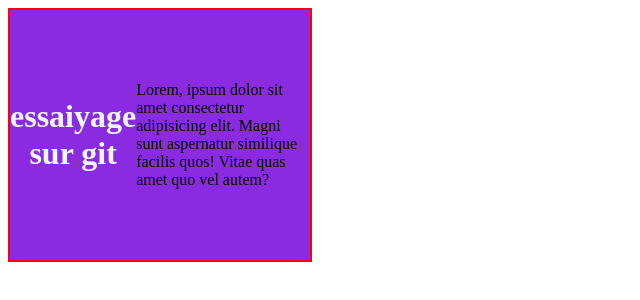
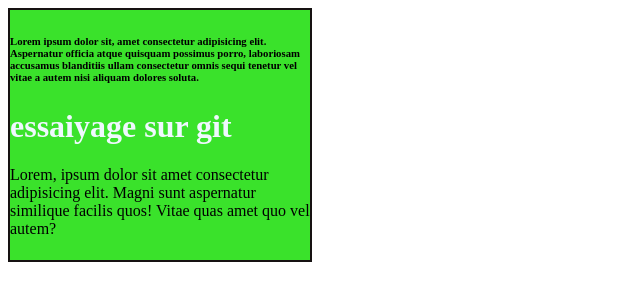
Before and after one commit to Abdoukhadre2003/esseye, a plain HTML site: page index.html in a window 1280 px wide. Shown: the whole page, without its empty margins (0-640 px from the left). Drawn offline with Linux system fonts and the light colour scheme.

Commit message:
modifcation css

```diff
--- a/index.html
+++ b/index.html
@@ -8,6 +8,8 @@
 </head>
 <body>
     <div class="essai">
+        <h6>Lorem ipsum dolor sit, amet consectetur adipisicing elit. Aspernatur officia atque quisquam possimus porro, laboriosam accusamus blanditiis ullam consectetur omnis sequi tenetur vel vitae a autem nisi aliquam dolores soluta.
+        </h6>
         <h1>essaiyage sur git</h1>
         <p>Lorem, ipsum dolor sit amet consectetur adipisicing elit. Magni sunt aspernatur similique facilis quos! Vitae quas amet quo vel autem?</p>
     </div>
--- a/style.css
+++ b/style.css
@@ -1,14 +1,11 @@
 .essai{
-    border: 2px solid red;
+    border: 2px solid rgb(22, 18, 18);
     width: 300px;
     height: 250px;
-    background-color: blueviolet;
-    display: flex;
-    justify-content: center;
-    align-items: center;
+    background-color: rgb(58, 226, 43);
 }
 .essai h1{
     color: aliceblue;
-    text-align: center;
+
 
 }
```
